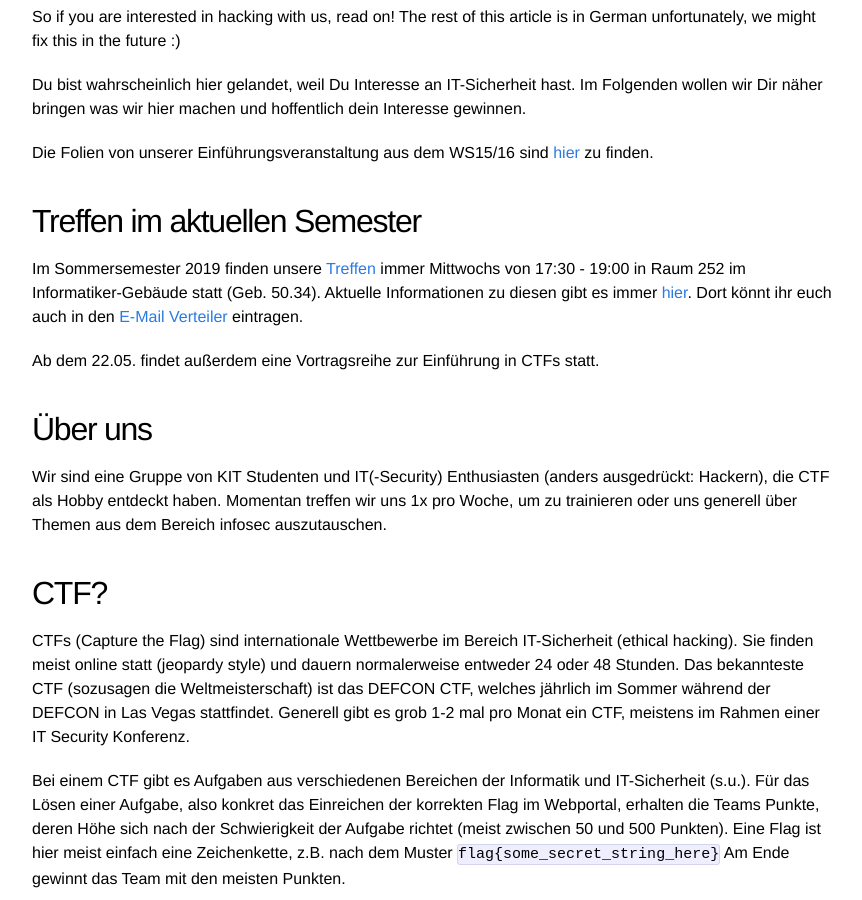
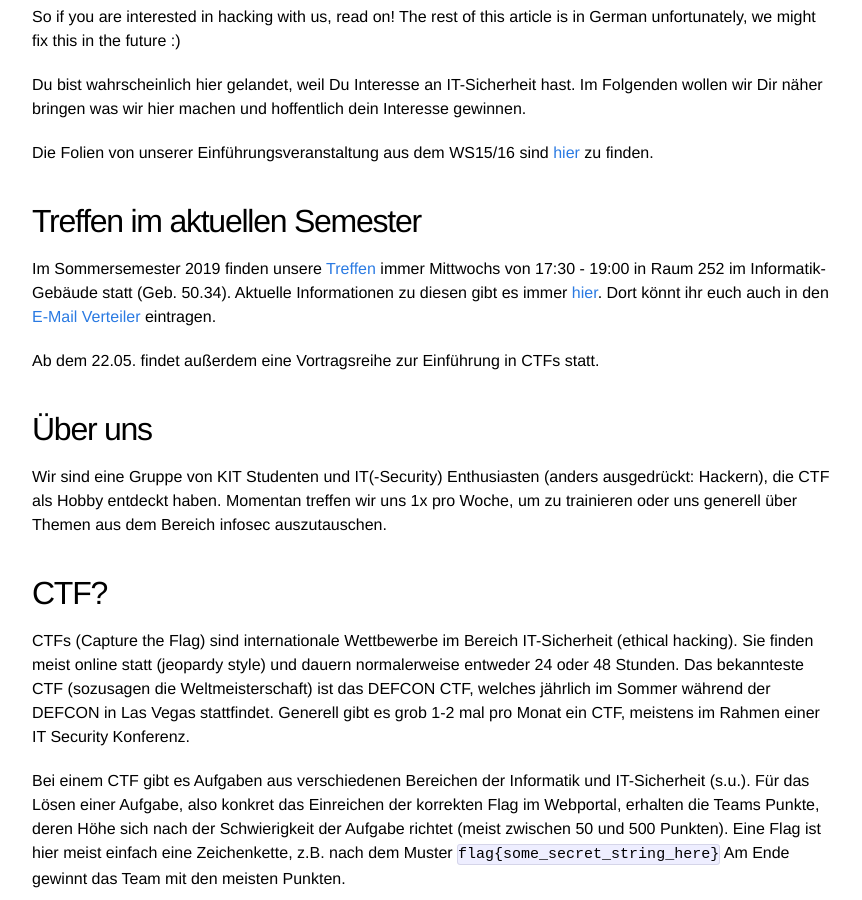
Before and after one commit to kitctf/www, a Jekyll site: the page built from about.md, in a window 1280 px wide and 900 px high, scrolled down 309 px. Shown: the whole window, without its empty margins (208-1070 px from the left). Built offline with Jekyll 4.4.1, drawn with Linux system fonts in a browser that asks for light colours.

Commit message:
minor corrections, update link

```diff
--- a/about.md
+++ b/about.md
@@ -14,11 +14,11 @@
 Du bist wahrscheinlich hier gelandet, weil Du Interesse an IT-Sicherheit hast.
 Im Folgenden wollen wir Dir näher bringen was wir hier machen und hoffentlich dein Interesse gewinnen.
 
-Die Folien von unserer Einführungsveranstaltung aus dem WS15/16 sind [hier](https://github.com/kitctf/www/raw/master/files/CTF%20%40%20KIT.pdf) zu finden.
+Die Folien von unserer Einführungsveranstaltung aus dem WS15/16 sind [hier](https://github.com/kitctf/www/blob/master/files/CTF%20%40%20KIT.pdf) zu finden.
 
 ## Treffen im aktuellen Semester
 
-Im Sommersemester 2019 finden unsere [Treffen](http://crypto.iti.kit.edu/index.php?id=kitctf) immer Mittwochs von 17:30 - 19:00 in Raum 252 im Informatiker-Gebäude statt (Geb. 50.34).
+Im Sommersemester 2019 finden unsere [Treffen](http://crypto.iti.kit.edu/index.php?id=kitctf) immer Mittwochs von 17:30 - 19:00 in Raum 252 im Informatik-Gebäude statt (Geb. 50.34).
 Aktuelle Informationen zu diesen gibt es immer [hier](http://crypto.iti.kit.edu/index.php?id=kitctf).
 Dort könnt ihr euch auch in den [E-Mail Verteiler](https://lists.ira.uni-karlsruhe.de/mailman/listinfo/kitctf) eintragen.
 
```
Also changed, not shown: _posts/2019-05-16-introduction-ss19.md (+1 -1 lines).
